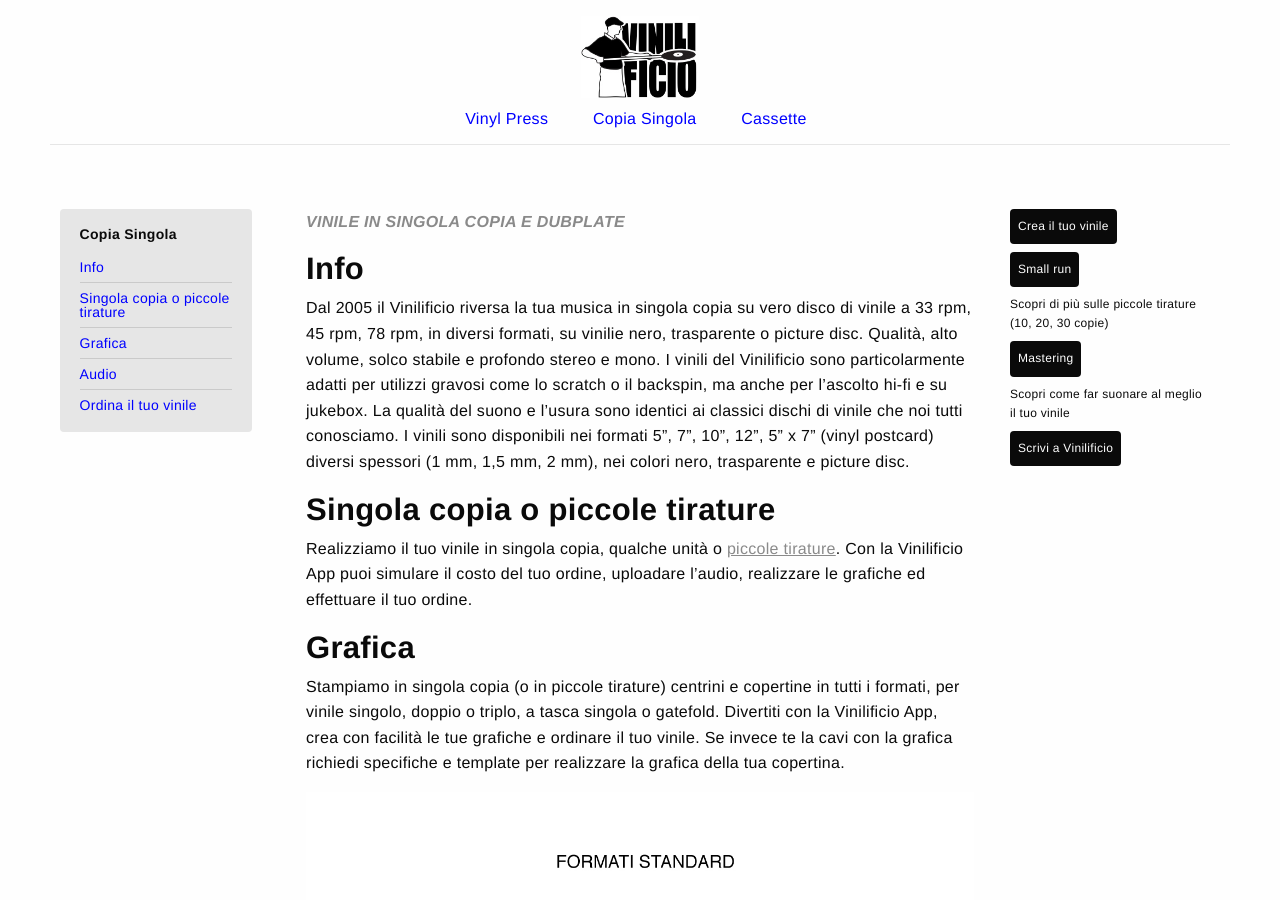
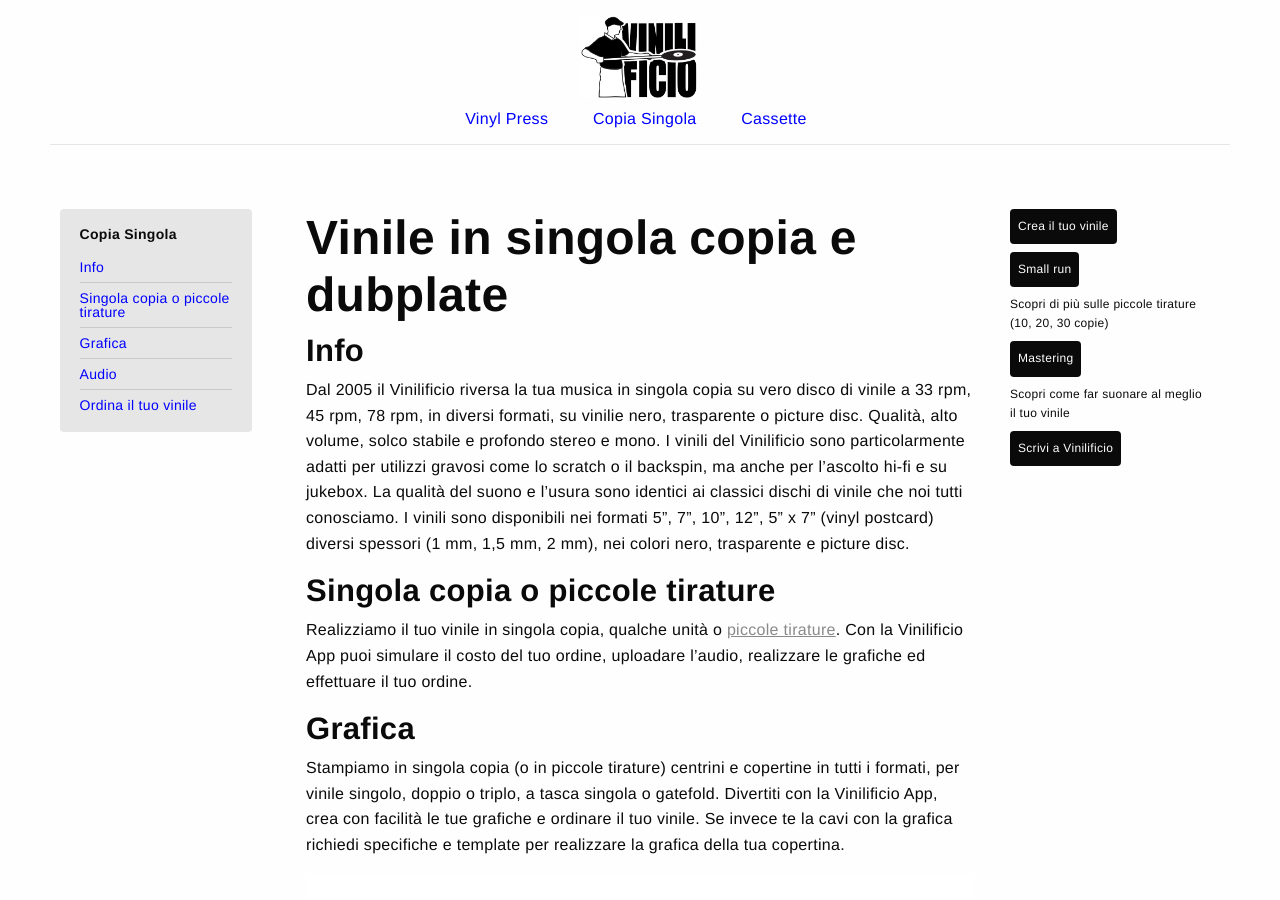
Before and after one commit to Vinilificio/Vinilificio.github.io, a Jekyll site: the page built from _pages/single-copy.md, in a window 1280 px wide and 900 px high. Built offline with Jekyll 4.4.1, drawn with Linux system fonts in a browser that asks for light colours.

Commit message:
aggiornato header

```diff
--- a/_pages/single-copy.md
+++ b/_pages/single-copy.md
@@ -15,7 +15,7 @@
   id: ordina
 published: true
 ---
-___VINILE IN SINGOLA COPIA E DUBPLATE___
+# Vinile in singola copia e dubplate
 
 ### Info
 
```
